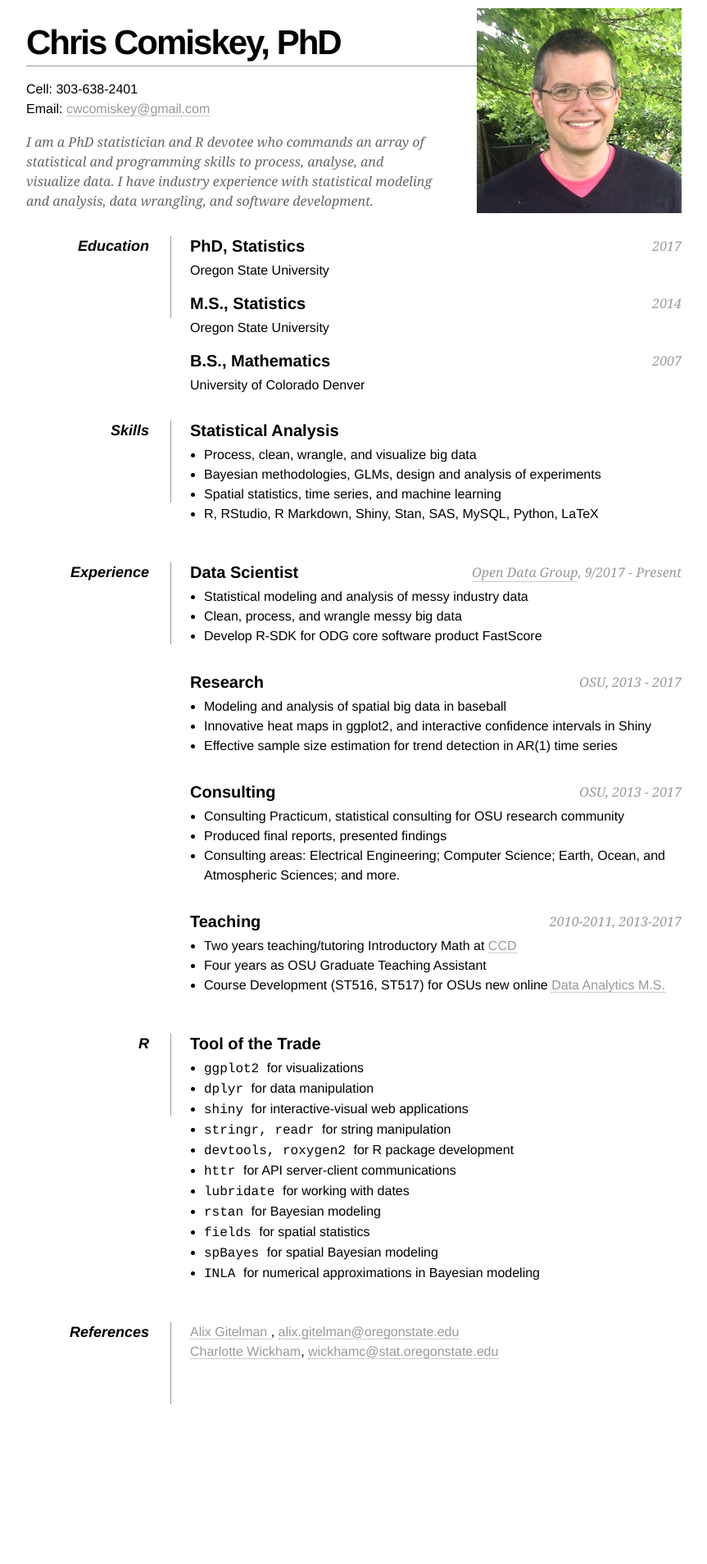
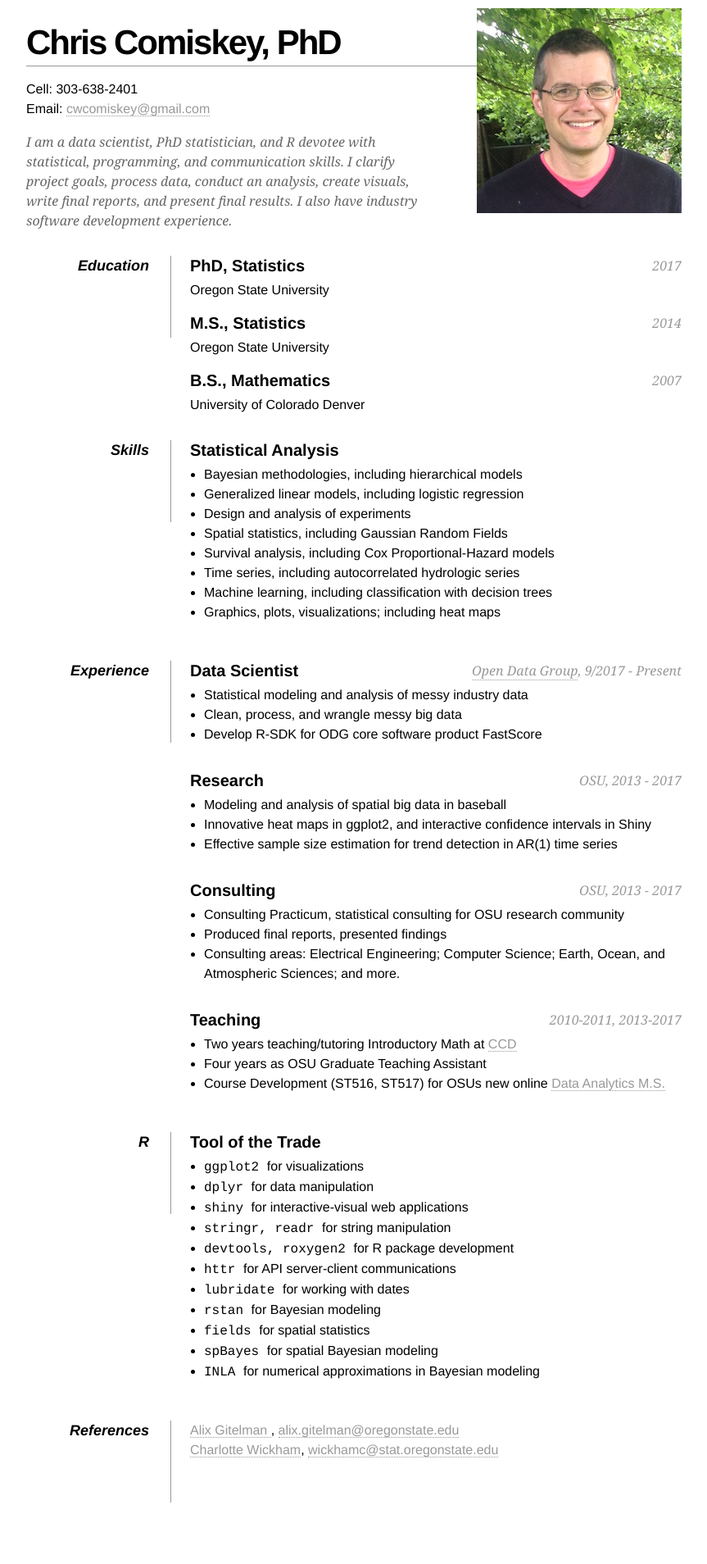
Before and after one commit to cwcomiskey/cwcomiskey.github.io, a Jekyll site: the page index.html, which Jekyll copies as it is, in a window 1280 px wide. Shown: the whole page at 82% size, without its empty margins (208-1071 px from the left). Built offline with Jekyll 4.4.1, drawn with Linux system fonts in a browser that asks for light colours; before the commit the page ends 1788 px from its top, so only the background shows below that.

Commit message:
improved statistical analysis section

```diff
--- a/index.html
+++ b/index.html
@@ -60,9 +60,9 @@
 
         <div id="objective">
             <p>
-              I am a PhD statistician and R devotee who commands an array of statistical and programming skills to
-		    process, analyse, and visualize data. I have industry experience with statistical modeling
-		    and analysis, data wrangling, and software development.
+              I am a data scientist, PhD statistician, and R devotee with statistical, programming, and communication
+		    skills. I clarify project goals, process data, conduct an analysis, create visuals, write
+		    final reports, and present final results. I also have industry software development experience.
             </p>
         </div>
 
@@ -93,11 +93,14 @@
             <dd>
                 <h2>Statistical Analysis</h2>
 		<ul>
-		    <li> Process, clean, wrangle, and visualize big data </li>
-                    <li> Bayesian methodologies, GLMs, design and analysis of experiments </a> </li>
-                    <li> Spatial statistics, time series, and machine learning </li>
-	            <li> R, RStudio, R Markdown, Shiny, Stan, SAS, MySQL, Python, LaTeX </li>
-
+			<li> Bayesian methodologies, including hierarchical models </li>
+		    	<li> Generalized linear models, including logistic regression </li>
+		    	<li> Design and analysis of experiments </li>
+                    	<li> Spatial statistics, including Gaussian Random Fields </li>
+			<li> Survival analysis, including Cox Proportional-Hazard models </li>
+	            	<li> Time series, including autocorrelated hydrologic series </li>
+	            	<li> Machine learning, including classification with decision trees </li>
+		    	<li> Graphics, plots, visualizations; including heat maps </li>
                 </ul>
 		 </dd>
 
```
